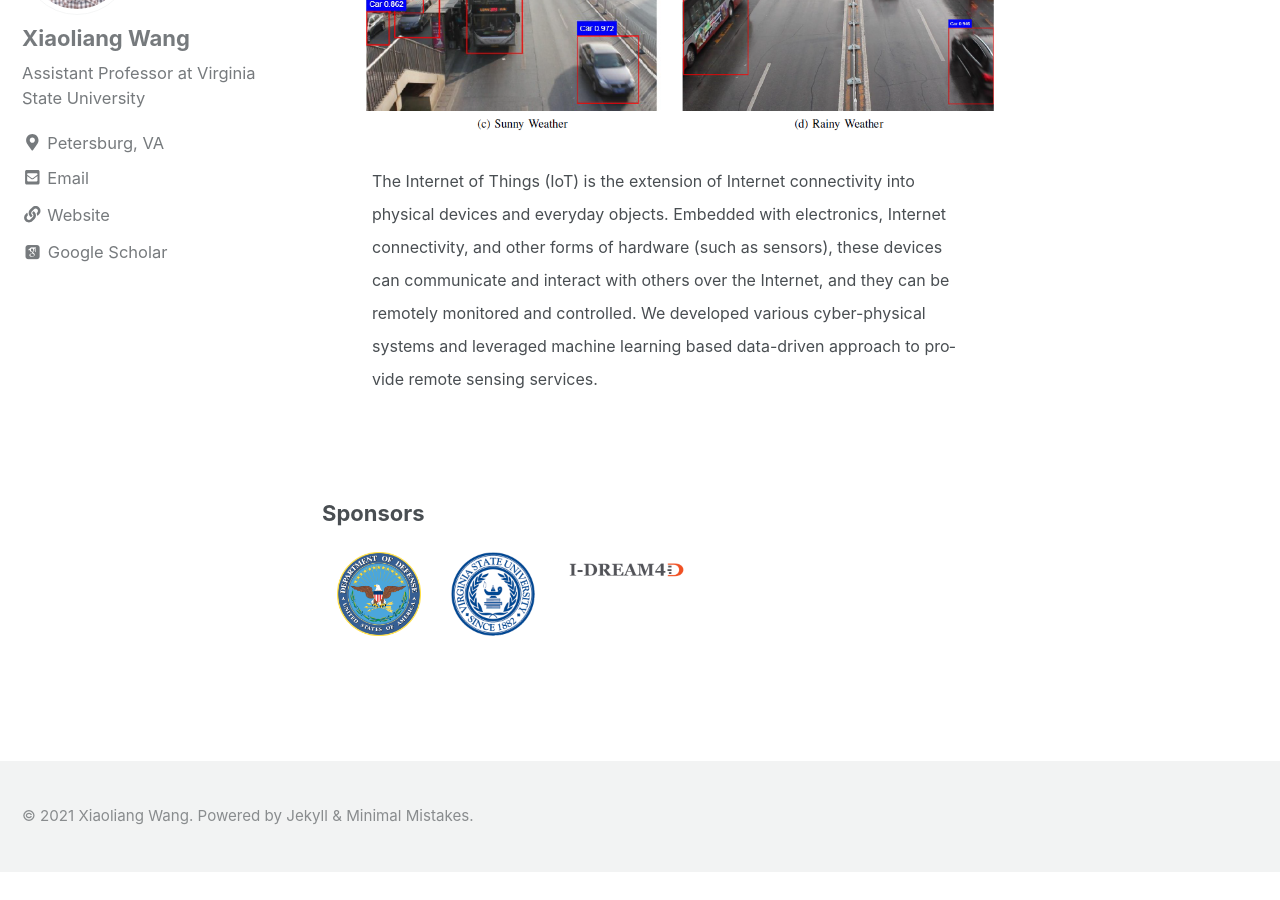
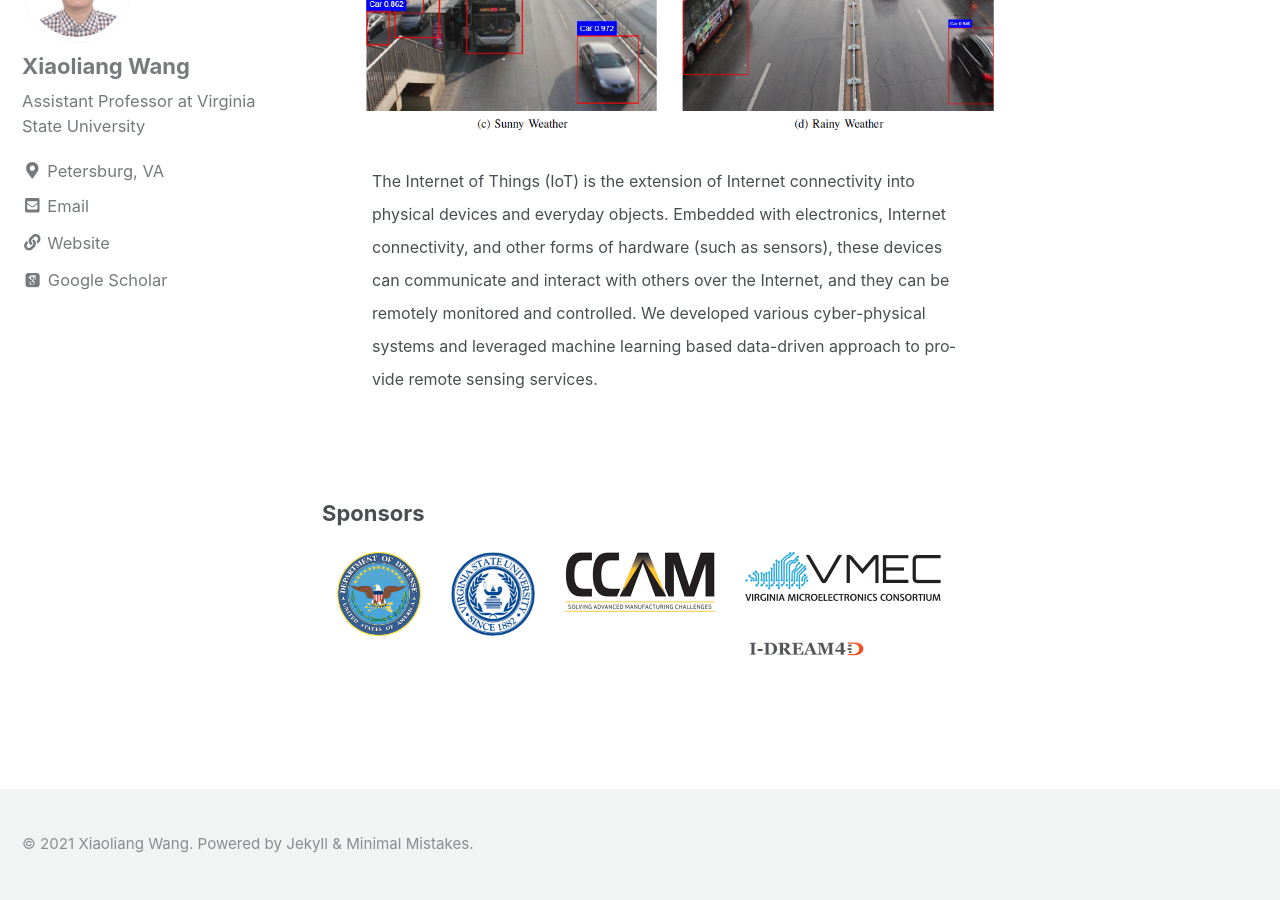
Before and after one commit to wang-xiaoliang/wang-xiaoliang.github.io, a Jekyll site: the page built from _pages/research.md, in a window 1280 px wide and 900 px high, scrolled down 3937 px. Built offline with Jekyll 4.4.1, drawn with Linux system fonts in a browser that asks for light colours; cached includes are drawn as plain includes; nearby versions of some CDN libraries; some web fonts are replaced; before the commit the page ends 4809 px from its top, so only the background shows below that.

Commit message:
Add CCAM and VMEC

```diff
--- a/_pages/research.md
+++ b/_pages/research.md
@@ -103,6 +103,12 @@ data-driven approach to provide remote sensing services.</font></p></div>
     <img src="/images/VSU.png" alt="Virginia State University" style="width:84px;height:84px;">
   </div>
   <div class="column">
+    <img src="/images/CCAM.png" alt="CCAM" style="width:150px;height:60px;">
+  </div>
+  <div class="column">
+    <img src="/images/VMEC.png" alt="Virginia State University" style="width:196px;height:49px;">
+  </div>
+  <div class="column">
     <img src="/images/idream4d.png" alt="IDREAM4D Consortium" style="width:124px;height:21px;">
   </div>
 </div>
```
Also changed, not shown: images/VMEC.png (added), images/ccam.png (added).
